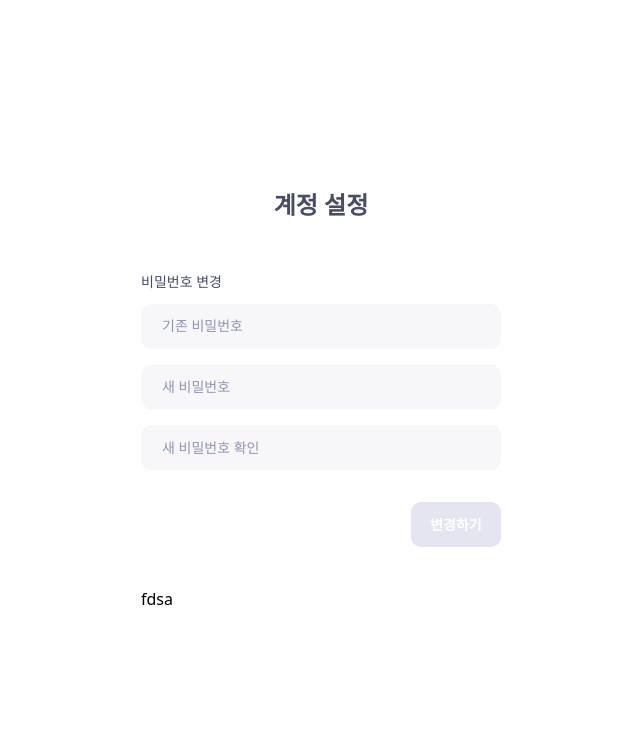
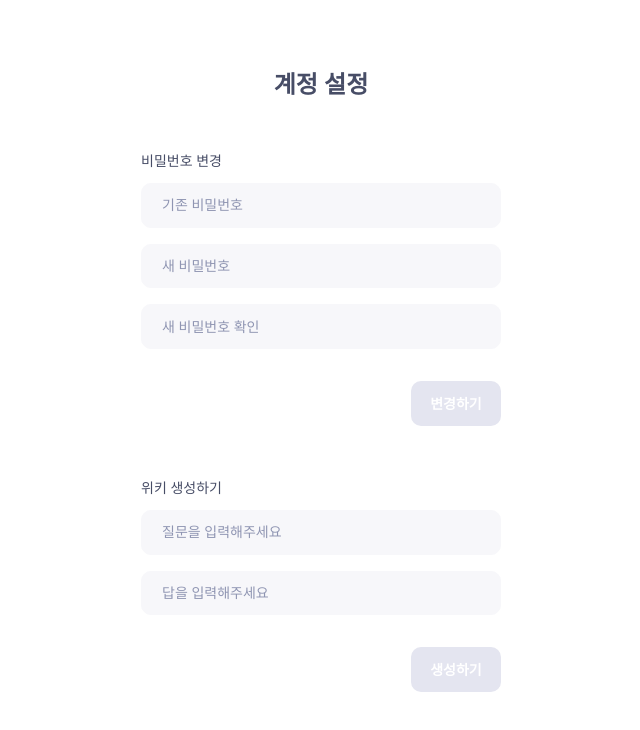
Before and after one commit to sprint6-part3/WeKitBucket, a Next.js app: page /mypage in a window 1280 px wide. Shown: the top 730 px of the page, without its empty margins (319-959 px from the left). Built offline with nearby package versions, Linux system fonts and the light colour scheme.

Commit message:
✨ feat : 마이페이지 위키 생성폼 제작

```diff
--- a/src/app/mypage/components/CreateWikiForm.tsx
+++ b/src/app/mypage/components/CreateWikiForm.tsx
@@ -1,5 +1,64 @@
+"use client";
+
+import { SubmitHandler, useForm } from "react-hook-form";
+import Button from "./Button.tsx";
+import ErrorText from "./ErrorText.tsx";
+import Label from "./Label.tsx";
+import Input from "./Input.tsx";
+
+interface WikiCreateValue {
+  wikiQuestion: string;
+  wikiAnswer: string;
+}
+
 function CreateWikiForm() {
-  return <div>fdsa</div>;
+  const {
+    register,
+    handleSubmit,
+    formState: { isSubmitting, errors, isValid },
+  } = useForm<WikiCreateValue>({ mode: "onChange" });
+
+  const onSubmit: SubmitHandler<WikiCreateValue> = async data => {
+    console.log(data);
+  };
+
+  return (
+    <form className="mb-[40px] mt-[50px]" onSubmit={handleSubmit(onSubmit)}>
+      <div className="grid gap-[16px]">
+        <div className="grid gap-[10px]">
+          <Label htmlFor="wikiQuestion">위키 생성하기</Label>
+          <Input
+            id="wikiQuestion"
+            type="text"
+            placeholder="질문을 입력해주세요"
+            {...register("wikiQuestion", {
+              required: true,
+            })}
+            validationCheck={!!errors.wikiQuestion}
+          />
+          {errors?.wikiQuestion && <ErrorText>{errors.wikiQuestion?.message}</ErrorText>}
+        </div>
+
+        <div className="grid gap-[10px]">
+          <Input
+            type="text"
+            placeholder="답을 입력해주세요"
+            {...register("wikiAnswer", {
+              required: true,
+            })}
+            validationCheck={!!errors.wikiAnswer}
+          />
+          {errors?.wikiAnswer && <ErrorText>{errors.wikiAnswer?.message}</ErrorText>}
+        </div>
+      </div>
+
+      <div className="flex justify-end">
+        <Button type="submit" disabled={!isValid || isSubmitting}>
+          생성하기
+        </Button>
+      </div>
+    </form>
+  );
 }
 
 export default CreateWikiForm;
```
